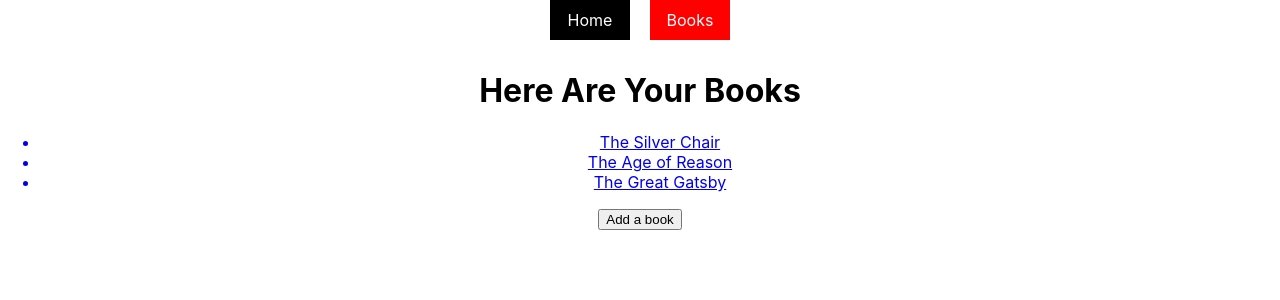
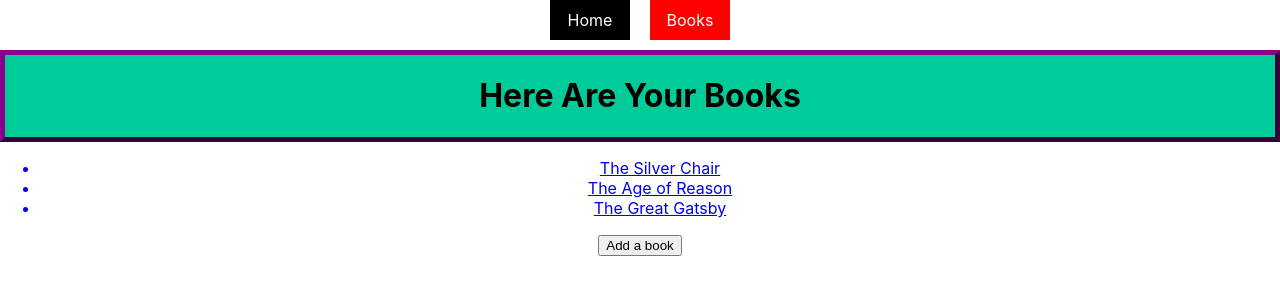
Before and after one commit to valera2022/PROJECT2, a React (Create React App) app: page /books in a window 1280 px wide. Shown: the top 300 px of the page. Built offline with nearby package versions, Linux system fonts and the light colour scheme; data requests are answered from the project's data file.

Commit message:
added css to book list header

```diff
--- a/src/App.css
+++ b/src/App.css
@@ -45,3 +45,9 @@
 h1#header{
 color:#a52a2a
 }
+
+div#booksHeader{
+  border: 5px outset #8b008b;
+  background-color: #00cc99;
+  text-align: center;
+}
--- a/src/BooksList.js
+++ b/src/BooksList.js
@@ -17,7 +17,9 @@ function BooksList(){
     })
     return(
         <div>
+            <div id="booksHeader">
             <h1>Here Are Your Books</h1>
+            </div>
            <ul> {booksList}</ul>
 
             <Link to="/form"><button >Add a book</button></Link>
```
